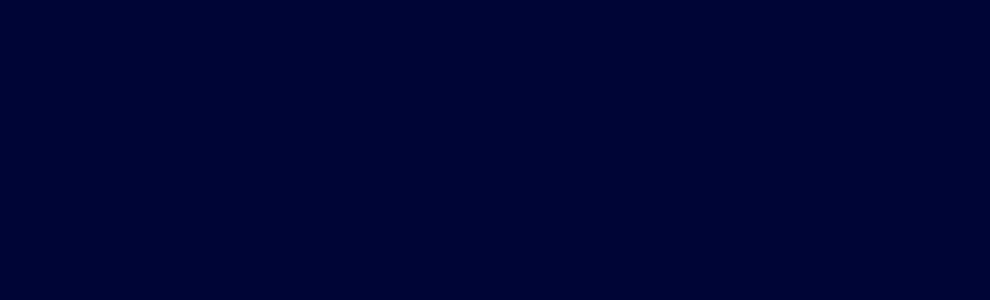
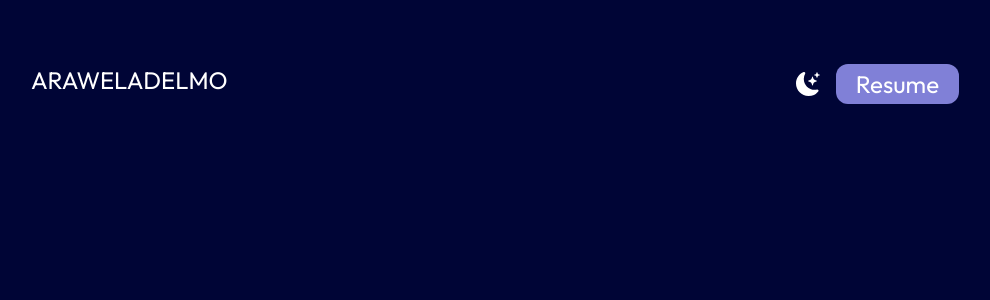
Before and after one commit to ABCD-rgb/abcd-rgb_portfolio, a Next.js app: page / in a window 1280 px wide. Shown: the top 300 px of the page, without its empty margins (145-1135 px from the left). Built offline with nearby package versions, Linux system fonts and the light colour scheme.

Commit message:
feat: added navbar

```diff
--- a/app/globals.css
+++ b/app/globals.css
@@ -7,12 +7,12 @@
   --background-rgb: 0, 5, 54;
 }
 
-@media (prefers-color-scheme: dark) {
+/* @media (prefers-color-scheme: dark) {
   :root {
     --foreground-rgb: 255, 255, 100;
     --background-rgb: 0, 5, 54;
   }
-}
+} */
 
 body {
   color: rgb(var(--foreground-rgb));
--- a/app/page.tsx
+++ b/app/page.tsx
@@ -1,10 +1,24 @@
 import Image from 'next/image'
 import { roboto } from './fonts'
+import { BsFillMoonStarsFill } from "react-icons/bs";
 
 export default function Home() {
   return (
-    <main className="flex min-h-screen flex-col items-center justify-between p-24">
+    <main>
+      <section className='min-h-screen'>
+        <nav className='pt-16 px-44 mb-150 flex justify-between'>
+          <h1 className='text-2xl'>ARAWELADELMO</h1>
+          <ul className='flex items-center'>
+            <li>
+              <BsFillMoonStarsFill className='cursor-pointer text-2xl' />
+            </li>
+              <a className='text-2xl bg-accentPurple px-5 py-1 rounded-xl ml-4' href="#">Resume</a>
+            <li>
 
+            </li>
+          </ul>
+        </nav>
+      </section>
     </main>
   )
 }
--- a/tailwind.config.js
+++ b/tailwind.config.js
@@ -12,6 +12,13 @@ module.exports = {
         'gradient-conic':
           'conic-gradient(from 180deg at 50% 50%, var(--tw-gradient-stops))',
       },
+      colors: {
+        bgcolor: "#000536",
+        bgsocials: "#000A63",
+        bgskills: "#322B66",
+        accentGreen: "#AAD9D9",
+        accentPurple: "#8080D7"
+      }
     },
   },
   plugins: [],
```
